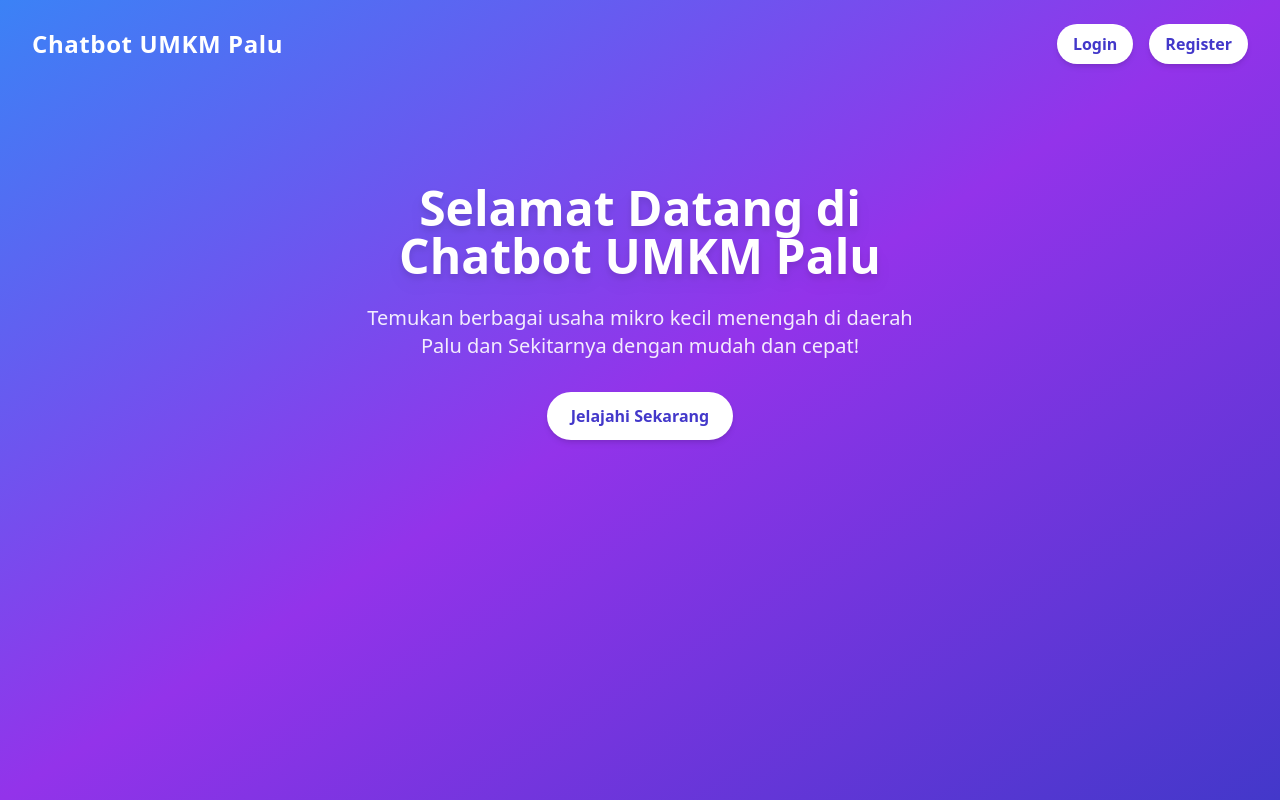
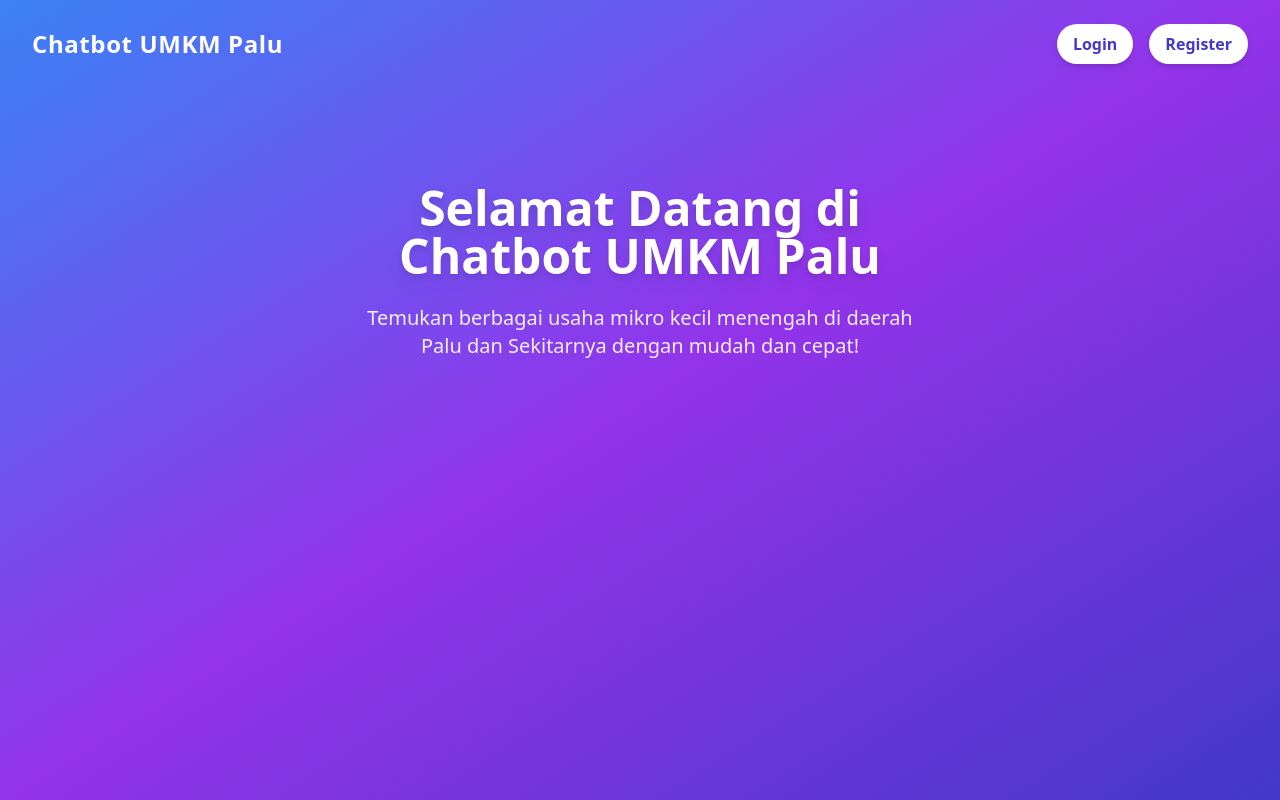
Before and after one commit to Notsuuu/Tubes_API, a React (Vite) app in the folder frontend-react/: page / in a window 1280 px wide. Built offline with nearby package versions, Linux system fonts and the light colour scheme.

Commit message:
Perubahan LandingPage.jsx

```diff
--- a/frontend-react/src/pages/LandingPage.jsx
+++ b/frontend-react/src/pages/LandingPage.jsx
@@ -18,9 +18,6 @@ export default function LandingPage() {
         <p className="text-lg md:text-xl mb-8 text-white/90 max-w-xl">
           Temukan berbagai usaha mikro kecil menengah di daerah Palu dan Sekitarnya dengan mudah dan cepat!
         </p>
-        <Link to="/dashboard" className="bg-white text-indigo-700 font-semibold px-6 py-3 rounded-full shadow-md hover:bg-black transition duration-700">
-          Jelajahi Sekarang
-        </Link>
       </main>
     </div>
   );
```
